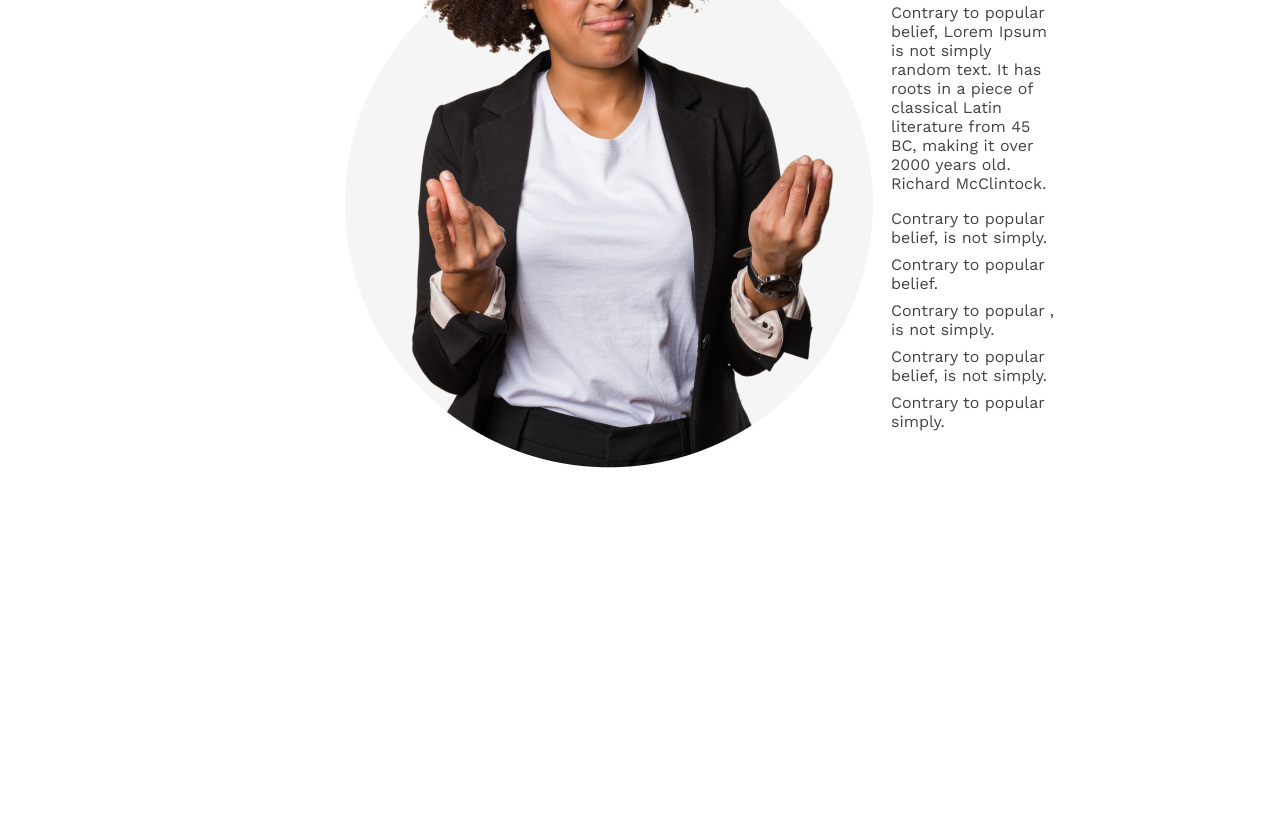
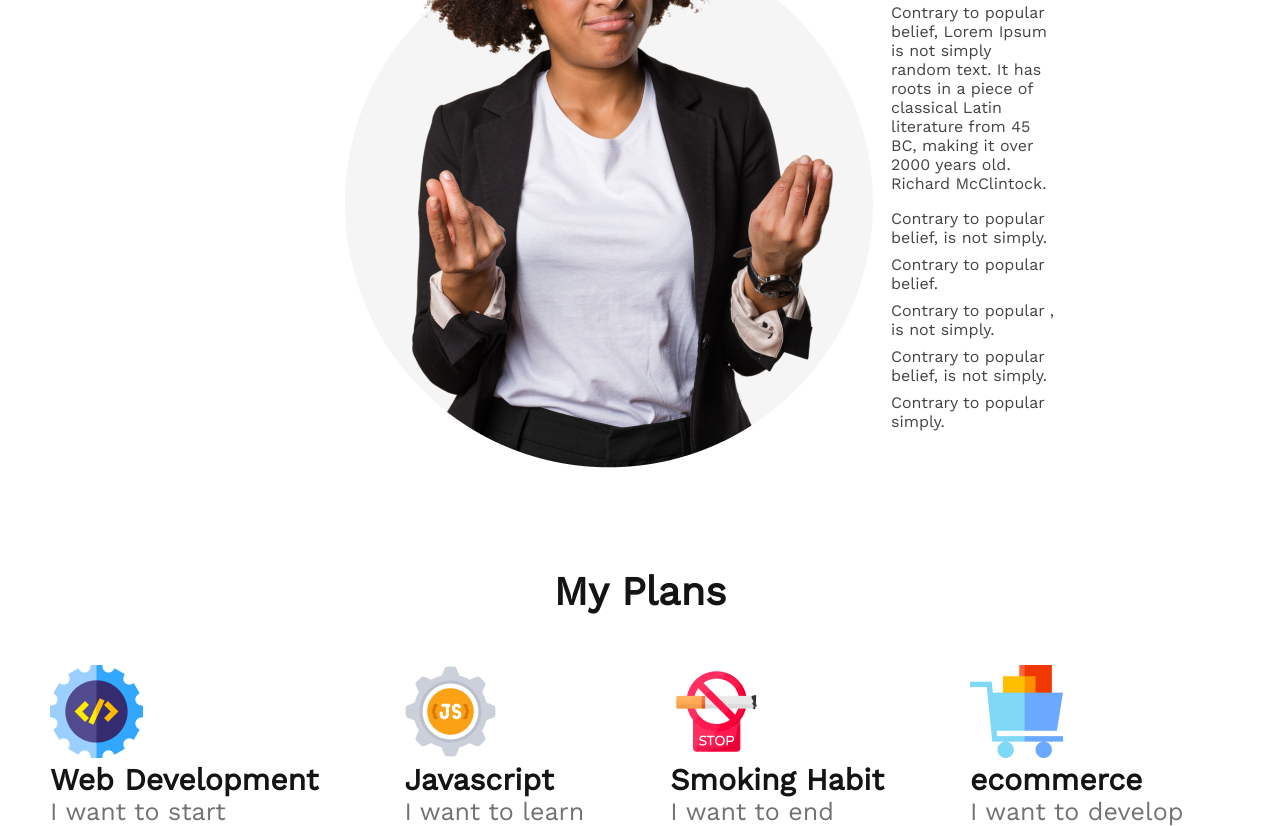
Before and after one commit to nazirmithu/assignment-portfolio, a plain HTML site: page index.html in a window 1280 px wide. Shown: the part 1236-2062 px from the top of the page. Before the commit the page ends 1804 px from the top, so only its background shows below. Drawn offline with nearby package versions, Linux system fonts and the light colour scheme.

Commit message:
my plans section added

```diff
--- a/index.html
+++ b/index.html
@@ -1,27 +1,34 @@
 <!DOCTYPE html>
 <html lang="en">
+
 <head>
     <meta charset="UTF-8">
     <meta http-equiv="X-UA-Compatible" content="IE=edge">
     <meta name="viewport" content="width=device-width, initial-scale=1.0">
     <title>Assignment Portfolio</title>
     <link rel="stylesheet" href="styles.css/portfolio.css">
-    <style> @import url('https://fonts.googleapis.com/css2?family=Open+Sans:ital@0;1&family=Work+Sans&display=swap'); </style>
+    <style>
+        @import url('https://fonts.googleapis.com/css2?family=Open+Sans:ital@0;1&family=Work+Sans&display=swap');
+    </style>
 </head>
+
 <body>
-        <header class="header">
+    <header class="header">
         <nav>
             <h1 class="nav-title">All Thinks Are Possible If You believe</h1>
-        <p>There are many variations of passages of Lorem Ipsum available, but the majority have suffered alteration in some form, by injected humour, or randomised words</p>
-        <button>Contact Us</button>
-        <img src="images/banner/banner1.png" alt="">
+            <p>There are many variations of passages of Lorem Ipsum available, but the majority have suffered alteration
+                in some form, by injected humour, or randomised words</p>
+            <button>Contact Us</button>
+            <img src="images/banner/banner1.png" alt="">
         </nav>
         <!-- header banner  -->
         <div class="banner">
             <img src="images/person.png" alt="">
             <div>
                 <h1 class="banner-title">My failures of previous year</h1>
-                <p class="banner-description">Contrary to popular belief, Lorem Ipsum is not simply random text. It has roots in a piece of classical Latin literature from 45 BC, making it over 2000 years old. Richard McClintock.</p>
+                <p class="banner-description">Contrary to popular belief, Lorem Ipsum is not simply random text. It has
+                    roots in a piece of classical Latin literature from 45 BC, making it over 2000 years old. Richard
+                    McClintock.</p>
                 <P class="banner-sub-description">Contrary to popular belief, is not simply.</P>
                 <P class="banner-sub-description">Contrary to popular belief.</P>
                 <P class="banner-sub-description">Contrary to popular , is not simply.</P>
@@ -31,14 +38,37 @@
         </div>
     </header>
     <main>
-        <div>
-            <div>
+        <!-- my plans section -->
+        <section class="My-Plans">
+            <h2 class="section-title">My Plans</h2>
+            <div class="skill-container">
+                <div class="skill">
+                    <img src="images/icons/web.png" alt="">
+                    <P class="skill-title">Web Development</P>
+                    <P class="skill-description">I want to start</P>
+                </div>
+                <div class="skill">
+                    <img src="images/icons/js.png" alt="">
+                    <P class="skill-title">Javascript</P>
+                    <P class="skill-description">I want to learn</P>
+                </div>
+                <div class="skill">
+                    <img src="images/icons/smoke.png" alt="">
+                    <P class="skill-title">Smoking Habit</P>
+                    <P class="skill-description">I want to end</P>
+                </div>
+                <div class="skill">
+                    <img src="images/icons/ecom.png" alt="">
+                    <P class="skill-title">ecommerce</P>
+                    <P class="skill-description">I want to develop</P>
+                </div>
+            </div>
 
-            </div>
-        </div>
+        </section>
     </main>
     <footer>
 
     </footer>
 </body>
+
 </html>
--- a/styles.css/portfolio.css
+++ b/styles.css/portfolio.css
@@ -2,6 +2,7 @@
     margin: 0;
     font-family: 'Work Sans', sans-serif;
 }
+
 /* header banner */
 .banner {
     display: flex;
@@ -14,11 +15,45 @@
     color: #151414;
     margin-bottom: 24px;
 }
-.banner-description{
+
+.banner-description {
     color: #444343;
     margin-bottom: 16px;
 }
-.banner-sub-description{
+
+.banner-sub-description {
     color: #444343;
     margin-bottom: 8px;
 }
+
+/* my plans section */
+
+.section-title {
+    text-align: center;
+    font-weight: 700;
+    font-size: 40px;
+    color: #151414;
+    margin-bottom: 50px;
+}
+
+.skill-title {
+    font-weight: 700;
+    font-size: 30px;
+    color: #151414;
+
+}
+
+.skill-container {
+    display: flex;
+    padding: 0 50px;
+    gap: 86px;
+    }
+.skill{
+
+}
+
+.skill-description {
+    font-weight: 500;
+    font-size: 25px;
+    color: #737272;
+   }
```
